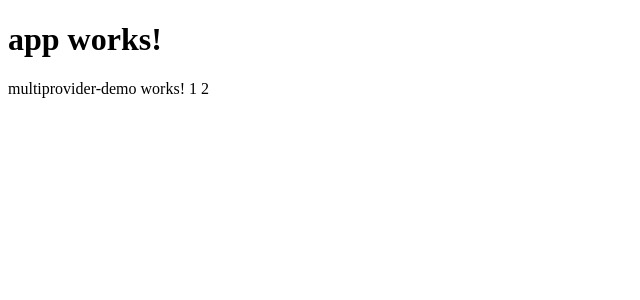
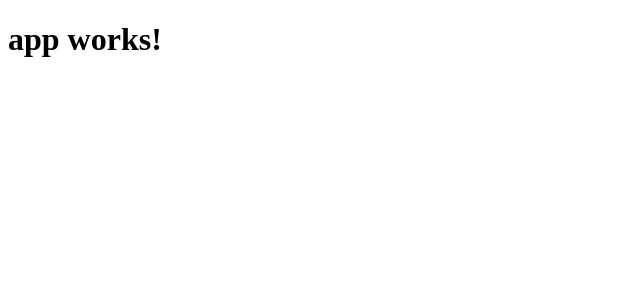
Before and after one commit to VZhyrytskiy/An2-03-Services-and-DI-Demo, an Angular app: page / in a window 1280 px wide. Shown: the top 300 px of the page, without its empty margins (0-640 px from the left). Built offline with nearby package versions, Linux system fonts and the light colour scheme.

Commit message:
add comment

```diff
--- a/src/app/app.component.html
+++ b/src/app/app.component.html
@@ -19,6 +19,6 @@
 
 <!-- <app-forward-ref-demo></app-forward-ref-demo> -->
 
-<app-mprovider-demo></app-mprovider-demo>
+<!-- <app-mprovider-demo></app-mprovider-demo> -->
 
 <!-- <app-ng-on-destroy></app-ng-on-destroy> -->
```
